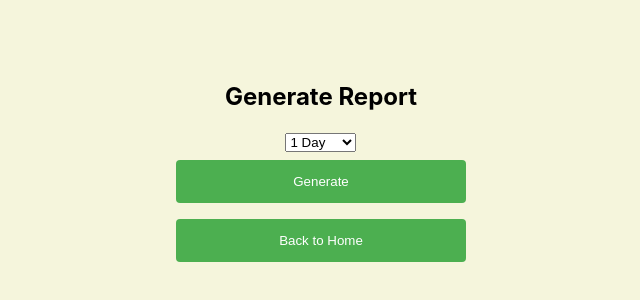
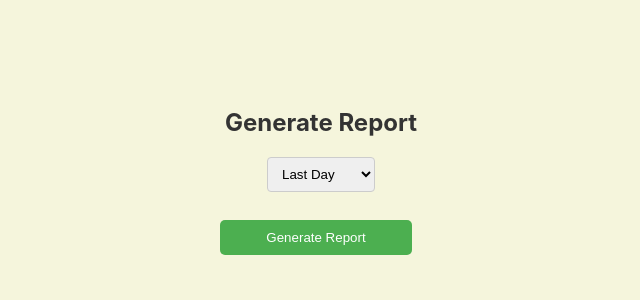
Before and after one commit to Perotins/mindful-mosaics, a React (Create React App) app in the folder frontend/: page /reports in a window 1280 px wide. Shown: the part 234-534 px from the top of the page, without its empty margins (319-959 px from the left). Built offline with nearby package versions, Linux system fonts and the light colour scheme.

Commit message:
reports stable, fix reference

```diff
--- /dev/null
+++ b/frontend/src/pages/Reports/Reports.css
@@ -0,0 +1,54 @@
+/* Reports.css */
+.report-container {
+    display: flex;
+    flex-direction: column;
+    align-items: center;
+    margin-top: 20px;
+}
+
+.report-container h2 {
+    color: #333;
+    margin-bottom: 20px;
+}
+
+.report-container select {
+    padding: 8px 10px;
+    border-radius: 4px;
+    border: 1px solid #ccc;
+    margin-bottom: 20px;
+}
+
+.report-container button {
+    padding: 10px 15px;
+    background-color: #4CAF50;
+    color: white;
+    border: none;
+    border-radius: 5px;
+    cursor: pointer;
+    margin-right: 10px;
+}
+
+.report-container button:hover {
+    background-color: #45a049;
+}
+
+.report-results {
+    border: 1px solid #ddd;
+    padding: 20px;
+    margin-top: 20px;
+    width: 80%;
+    box-shadow: 0px 0px 10px 0px rgba(0,0,0,0.1);
+    border-radius: 8px;
+}
+
+.report-results h3 {
+    color: #555;
+    margin-bottom: 15px;
+}
+
+.report-results p {
+    color: #666;
+    font-size: 16px;
+    line-height: 1.5;
+    margin-bottom: 10px;
+}
--- a/frontend/src/pages/Reports/Reports.js
+++ b/frontend/src/pages/Reports/Reports.js
@@ -1,32 +1,47 @@
-// Reports.js
 import React, { useState } from 'react';
-import { useNavigate } from 'react-router-dom';
+import axios from 'axios';
+import './Reports.css'; // Ensure the CSS is properly set up
 
-function Reports() {
-    const navigate = useNavigate();
-    const [duration, setDuration] = useState('1day'); // Default selection
+function ReportsDisplay() {
+    const [timeFrame, setTimeFrame] = useState('1day'); // Use the same time frame keys as in your backend
+    const [reportData, setReportData] = useState(null);
 
-    const handleDurationChange = (event) => {
-        setDuration(event.target.value);
+    const handleTimeFrameChange = (event) => {
+        setTimeFrame(event.target.value);
     };
 
-    const handleGenerateClick = () => {
-        console.log(`Generating report for: ${duration}`);
-        // Here you would call your backend service to generate the report
+    const generateReport = () => {
+        // Correct endpoint with query parameter
+        axios.get(`http://localhost:8080/api/reports?timeFrame=${encodeURIComponent(timeFrame)}`, { withCredentials: true })
+            .then(response => {
+                setReportData(response.data);
+            })
+            .catch(error => {
+                console.error('Error fetching report:', error);
+            });
     };
 
+
     return (
-        <div>
+        <div className="report-container">
             <h2>Generate Report</h2>
-            <select value={duration} onChange={handleDurationChange}>
-                <option value="1day">1 Day</option>
-                <option value="1week">1 Week</option>
-                <option value="1month">1 Month</option>
+            <select value={timeFrame} onChange={handleTimeFrameChange}>
+                <option value="1day">Last Day</option>
+                <option value="1week">Last Week</option>
+                <option value="1month">Last Month</option>
             </select>
-            <button onClick={handleGenerateClick}>Generate</button>
-            <button onClick={() => navigate('/home')}>Back to Home</button>
+            <button onClick={generateReport}>Generate Report</button>
+
+            {reportData && (
+                <div className="report-results">
+                    <h3>Report Results</h3>
+                    <p>Users registered: {reportData.usersRegistered}</p>
+                    <p>Blogs created: {reportData.blogsCreated}</p>
+                    <p>Blogs liked: {reportData.blogsLiked}</p>
+                </div>
+            )}
         </div>
     );
 }
 
-export default Reports;
+export default ReportsDisplay;
```
Also changed, not shown: frontend/src/pages/Reports/ReportsDisplay.js (deleted, +0 -47 lines), 2 other files (tests, documents, lock files or other folders).
